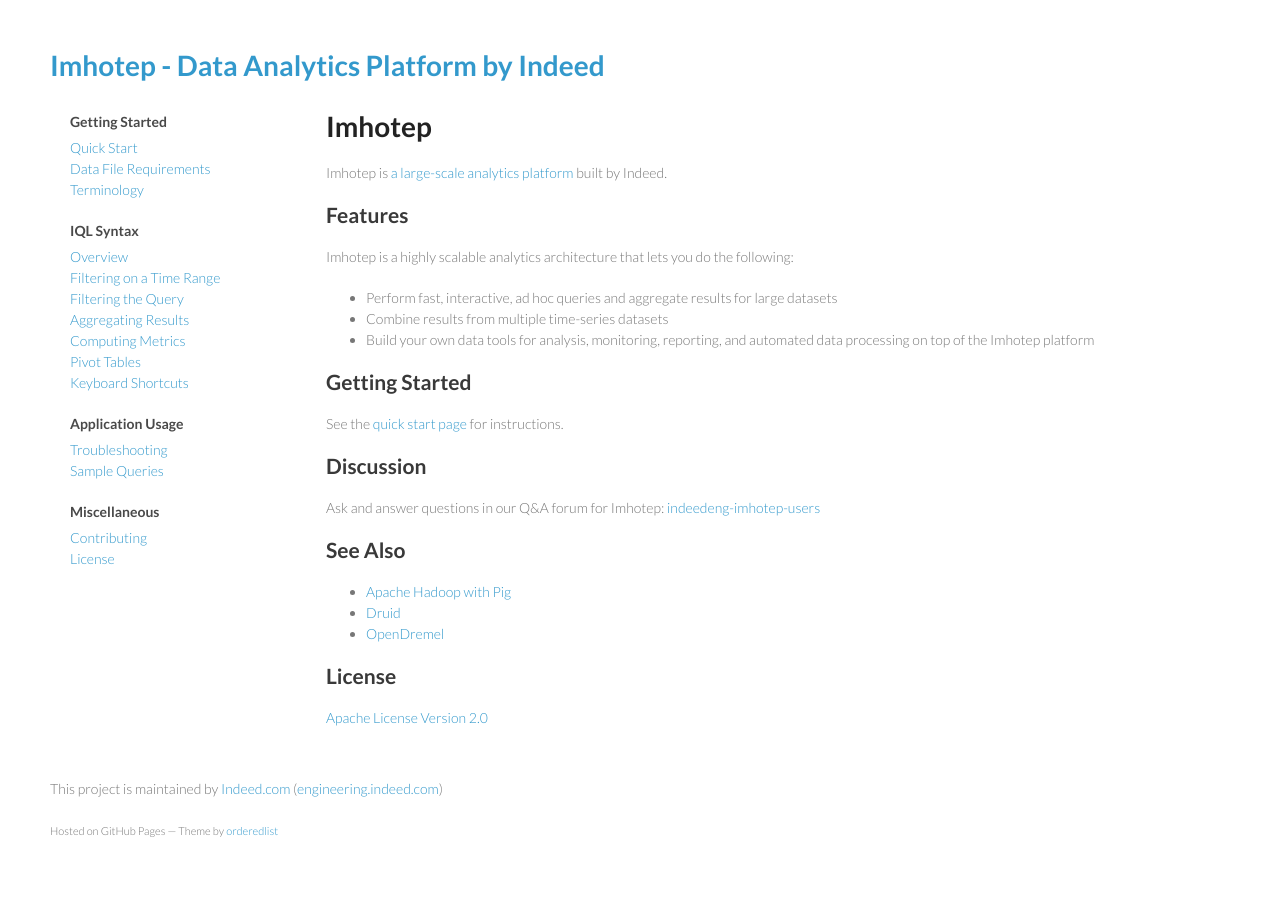
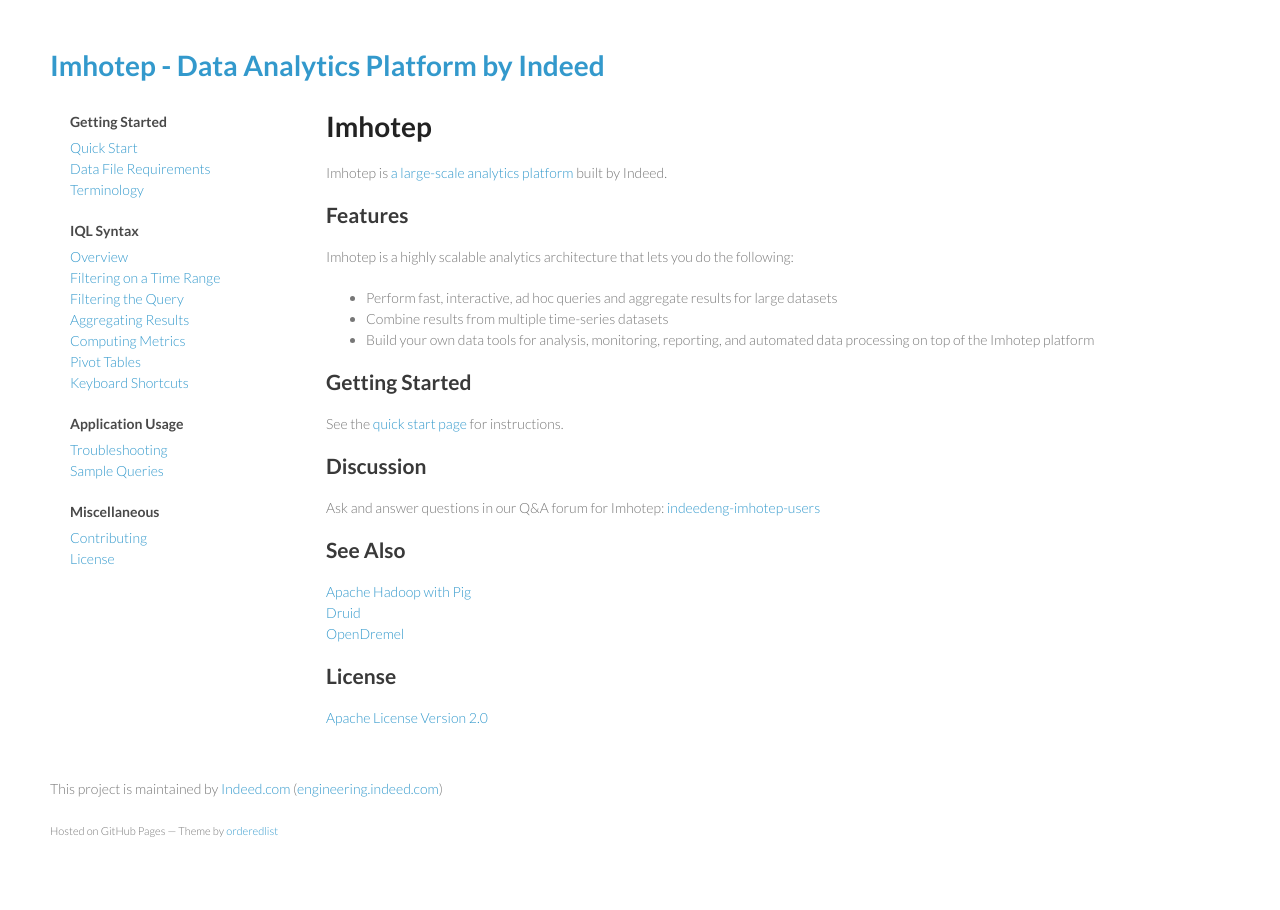
Before and after one commit to indeedeng/imhotep, a Jekyll site: the page built from index.md, in a window 1280 px wide. Built offline with Jekyll 4.4.1, drawn with Linux system fonts in a browser that asks for light colours; Markdown is read by kramdown in place of the engine named in the settings.

Commit message:
adjusted list formatting

```diff
--- a/index.md
+++ b/index.md
@@ -20,9 +20,9 @@
 Ask and answer questions in our Q&A forum for Imhotep: [indeedeng-imhotep-users](https://groups.google.com/forum/#!forum/indeedeng-imhotep-users)
 
 ## See Also
-- [Apache Hadoop with Pig](http://pig.apache.org/)
-- [Druid](http://druid.io/)
-- [OpenDremel](https://code.google.com/p/dremel/)
+[Apache Hadoop with Pig](http://pig.apache.org/)<br>
+[Druid](http://druid.io/)<br>
+[OpenDremel](https://code.google.com/p/dremel/)
 
 ## License
 
```
